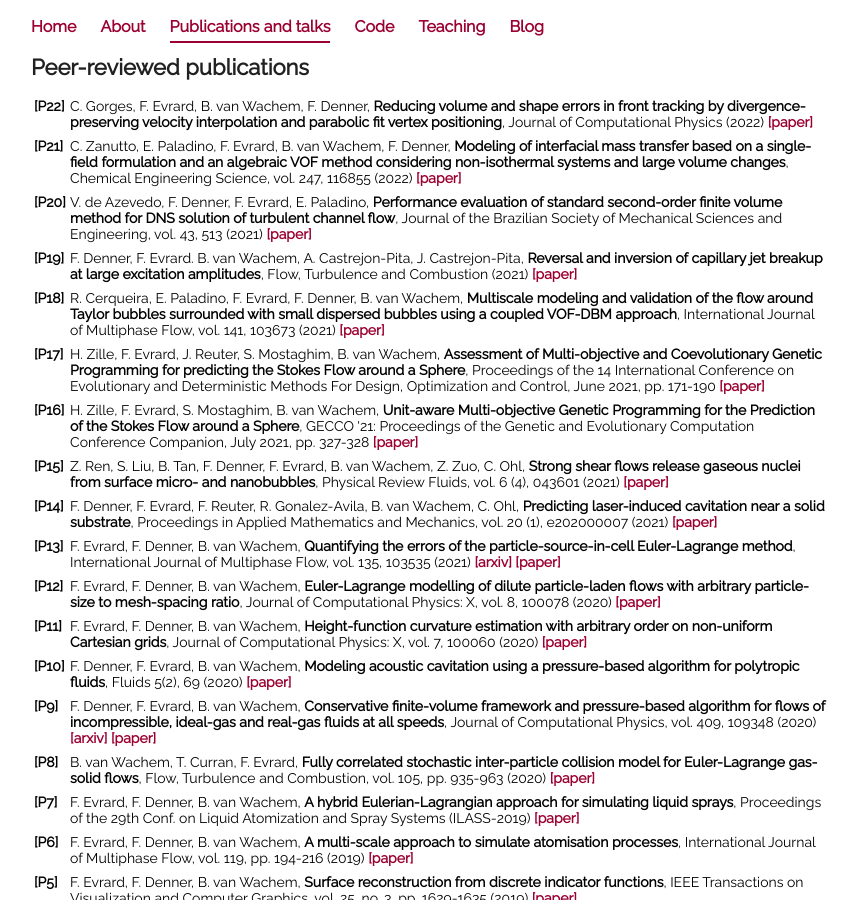
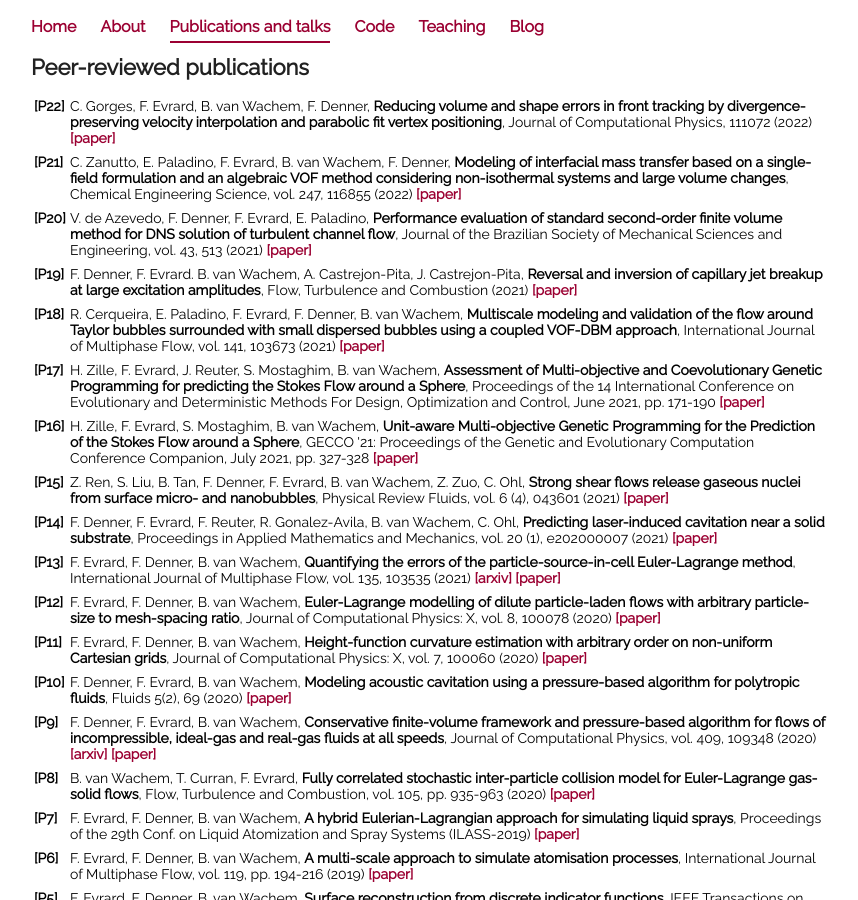
Before and after one commit to fabienevrard/fabienevrard.github.io, a Jekyll site: the page built from publications/index.html, in a window 1280 px wide and 900 px high. Shown: the whole window, without its empty margins (209-1067 px from the left). Built offline with Jekyll 4.4.1, drawn with Linux system fonts in a browser that asks for light colours.

Commit message:
Update index.html

```diff
--- a/publications/index.html
+++ b/publications/index.html
@@ -10,7 +10,7 @@ title: Publications and talks
 		 <col width=95%>
 		 <tr>
 		 	 <td><b>[P22]</b></td>
-			 <td>C. Gorges, F. Evrard, B. van Wachem, F. Denner, <b>Reducing volume and shape errors in front tracking by divergence-preserving velocity interpolation and parabolic fit vertex positioning</b>, Journal of Computational Physics (2022) <b><a href="https://doi.org/10.1016/j.jcp.2022.111072">[paper]</a></b></td>
+			 <td>C. Gorges, F. Evrard, B. van Wachem, F. Denner, <b>Reducing volume and shape errors in front tracking by divergence-preserving velocity interpolation and parabolic fit vertex positioning</b>, Journal of Computational Physics, 111072 (2022) <b><a href="https://doi.org/10.1016/j.jcp.2022.111072">[paper]</a></b></td>
 		 </tr>
 		 <tr><td></td><td></td></tr>
 		 <tr>
```
